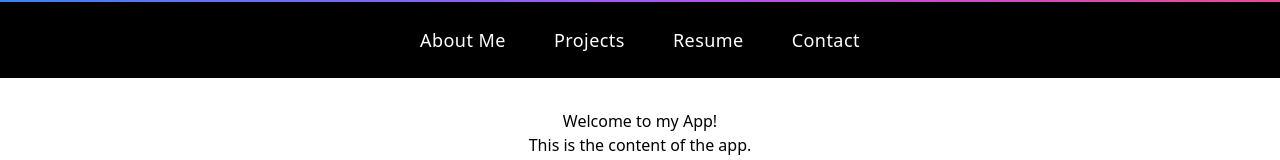
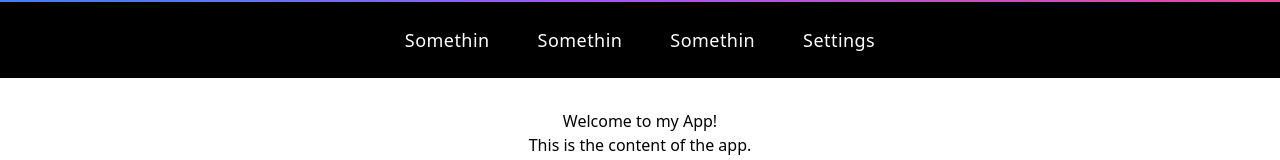
Before and after one commit to alia720/Arcanai---My-Portfolio, a React (Vite) app in the folder viteBReact/: page / in a window 1280 px wide. Shown: the top 160 px of the page. Built offline with nearby package versions, Linux system fonts and the light colour scheme.

Commit message:
upd Navbar.js

```diff
--- a/viteBReact/src/Components/Navbar.jsx
+++ b/viteBReact/src/Components/Navbar.jsx
@@ -20,7 +20,7 @@ const Navbar = () => {
           {/* Menu for larger screens */}
           <div className="hidden lg:flex w-full justify-center">
             <ul className="text-white flex gap-x-12 font-light tracking-wide text-lg">
-              {['About Me', 'Projects', 'Resume', 'Contact'].map((item, index) => (
+              {['Somethin', 'Somethin', 'Somethin', 'Settings'].map((item, index) => (
                 <li key={item} className="relative py-2 group">
                   <a
                     href="#"
@@ -66,7 +66,7 @@ const Navbar = () => {
           }`}
         >
           <ul className="text-white flex flex-col gap-y-6 font-light tracking-wide text-lg">
-            {['About Me', 'Projects', 'Resume', 'Contact'].map((item, index) => (
+            {['Somethin', 'Somethin', 'Somethin', 'Settings'].map((item, index) => (
               <li
                 key={item}
                 className="relative py-2 group"
@@ -94,7 +94,6 @@ const Navbar = () => {
       {/* Spacer div to prevent content from going under navbar */}
       <div className="h-[73px]" />
 
-
       <style jsx>{`
         @keyframes slideIn {
           from {
```
